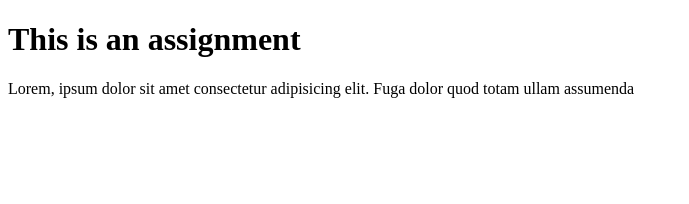
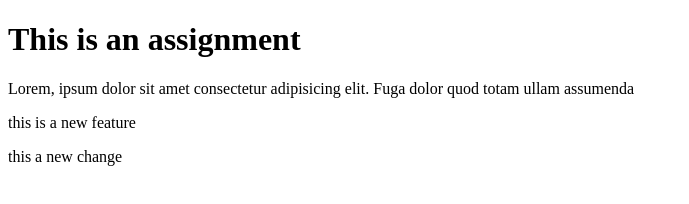
Before and after one commit to jzr786/assignment, a plain HTML site: page index.html in a window 1280 px wide. Shown: the whole page, without its empty margins (0-689 px from the left). Drawn offline with Linux system fonts and the light colour scheme.

Commit message:
change added

```diff
--- a/index.html
+++ b/index.html
@@ -11,7 +11,10 @@
     <h1>This is an assignment</h1>
     <p>Lorem, ipsum dolor sit amet consectetur adipisicing elit. Fuga dolor quod totam ullam assumenda <quam
             class="lorem5"></quam>
+
     </p>
+    <p>this is a new feature</p>
+    <p>this a new change</p>
 </body>
 
 </html>
```
